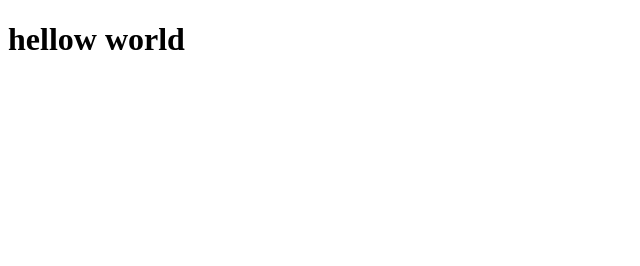
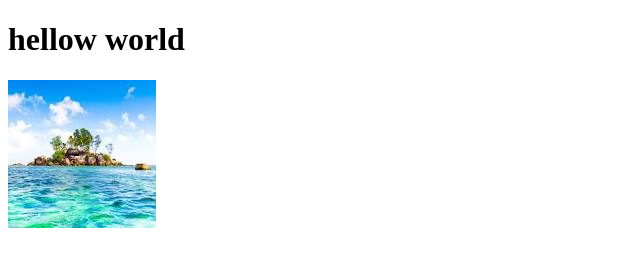
Before and after one commit to giliiii/existing-project, a plain HTML site: page index.html in a window 1280 px wide. Shown: the whole page, without its empty margins (0-640 px from the left). Drawn offline with Linux system fonts and the light colour scheme.

Commit message:
add image to html

```diff
--- a/index.html
+++ b/index.html
@@ -8,5 +8,6 @@
 </head>
 <body>
     <h1>hellow world</h1>
+    <img src="images/image.png"/>
 </body>
 </html>
```
